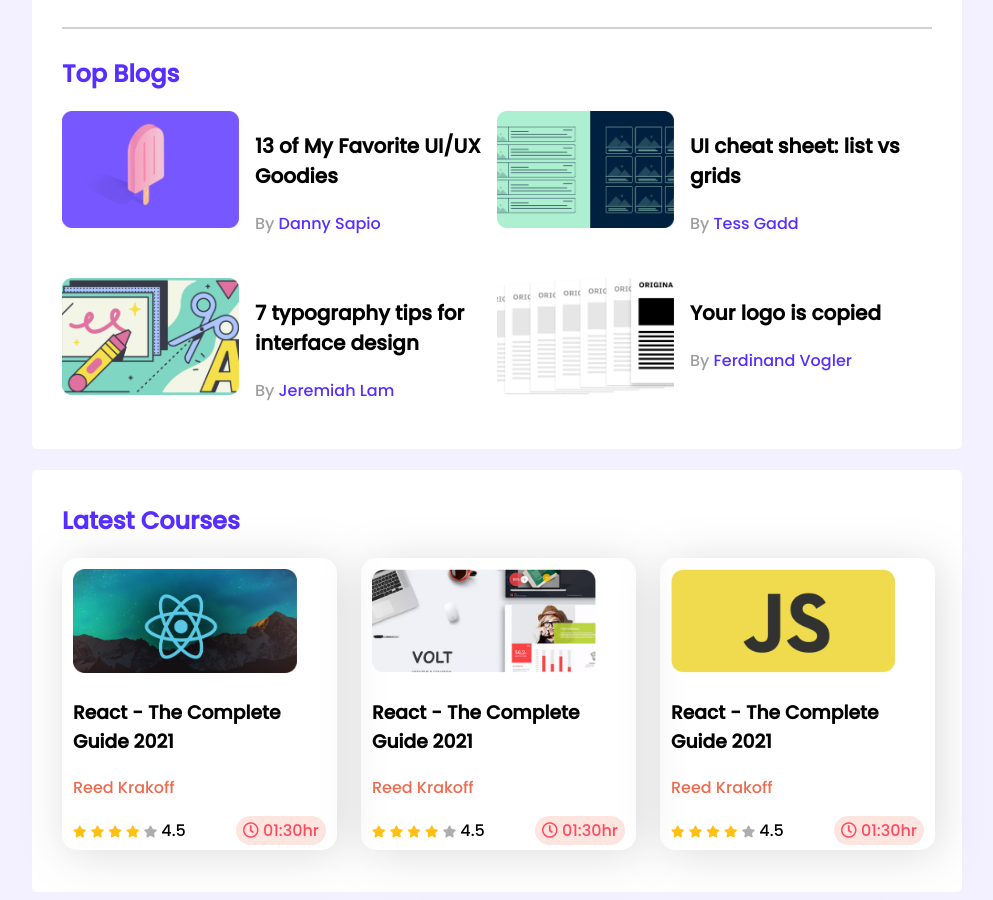
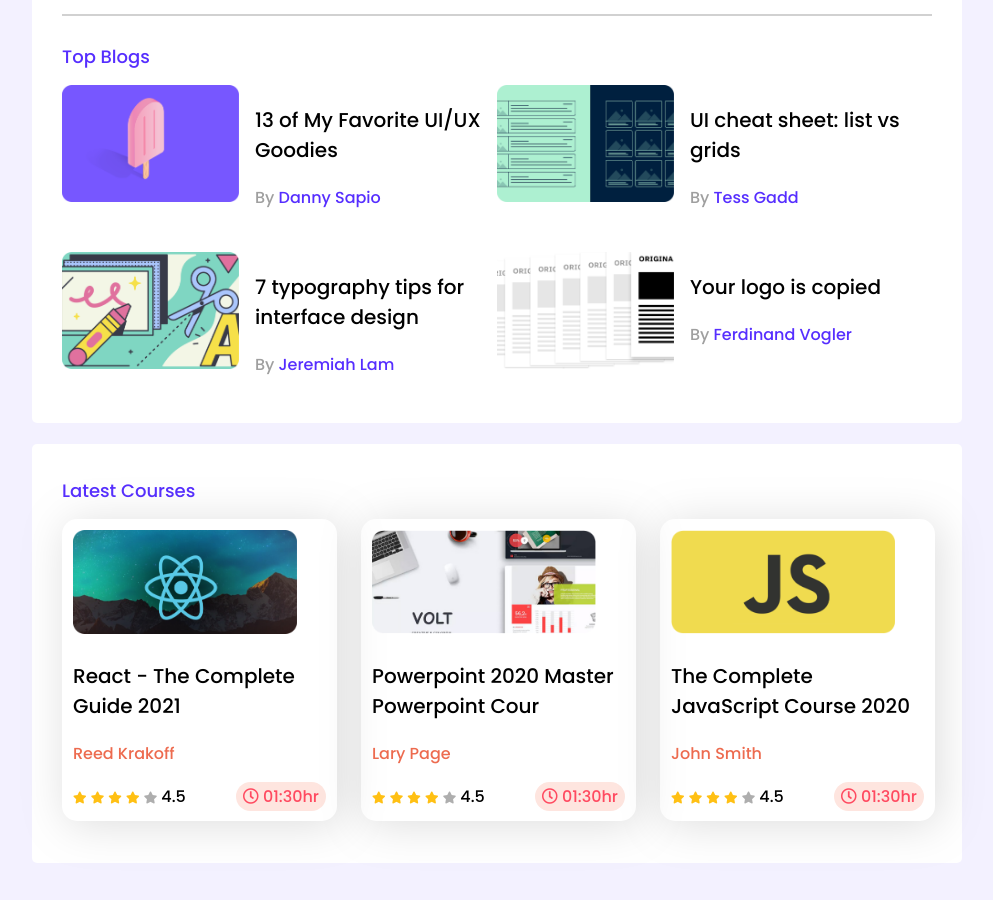
Before and after one commit to masum691/responsive-leader-board, a plain HTML site: page index.html in a window 1280 px wide. Shown: the part 276-1176 px from the top of the page, without its empty margins (143-1136 px from the left). After the commit the page ends 1147 px from the top, so only its background shows below. Drawn offline with Linux system fonts and the light colour scheme.

Commit message:
adding font-weight

```diff
--- a/index.html
+++ b/index.html
@@ -141,8 +141,8 @@
                         <img src="./images/courses/course-2.png" alt="courses image two">
                     </div>
                     <div class="course-detail">
-                        <h3 class="course-title">React - The Complete Guide 2021</h3>
-                        <p class="course-author">Reed Krakoff</p>
+                        <h3 class="course-title">Powerpoint 2020 Master Powerpoint Cour</h3>
+                        <p class="course-author">Lary Page</p>
                     </div>
                     <div class="course-info">
                         <div>
@@ -165,8 +165,8 @@
                         <img src="./images/courses/course-3.png" alt="courses image three">
                     </div>
                     <div class="course-detail">
-                        <h3 class="course-title">React - The Complete Guide 2021</h3>
-                        <p class="course-author">Reed Krakoff</p>
+                        <h3 class="course-title">The Complete JavaScript Course 2020</h3>
+                        <p class="course-author">John Smith</p>
                     </div>
                     <div class="course-info">
                         <div>
--- a/style.css
+++ b/style.css
@@ -28,8 +28,9 @@
 }
 .section-title{
     color: #562EFF;
-    font-size: 24px;
+    font-size: 18px;
     margin-top: 3px;
+    font-weight: 500;
 }
 .players{
     display: grid;
@@ -75,6 +76,7 @@
 }
 .blog-title{
     font-size: 20px;
+    font-weight: 500;
 }
 .blog-author{
     color: #9F9F9F;
@@ -93,7 +95,7 @@
 }
 .course{
     width: 253px;
-    height: 270px;
+    height: 280px;
     padding: 11px;
     border-radius: 15px;
     box-shadow: 4px 4px 44px rgba(128, 128, 128, 0.267);
@@ -105,6 +107,10 @@
 }
 .course-detail p{
     color: #ED6B4F;
+}
+.course-title{
+    font-size: 20px;
+    font-weight: 500;
 }
 .course-info{
     display: flex;
```
